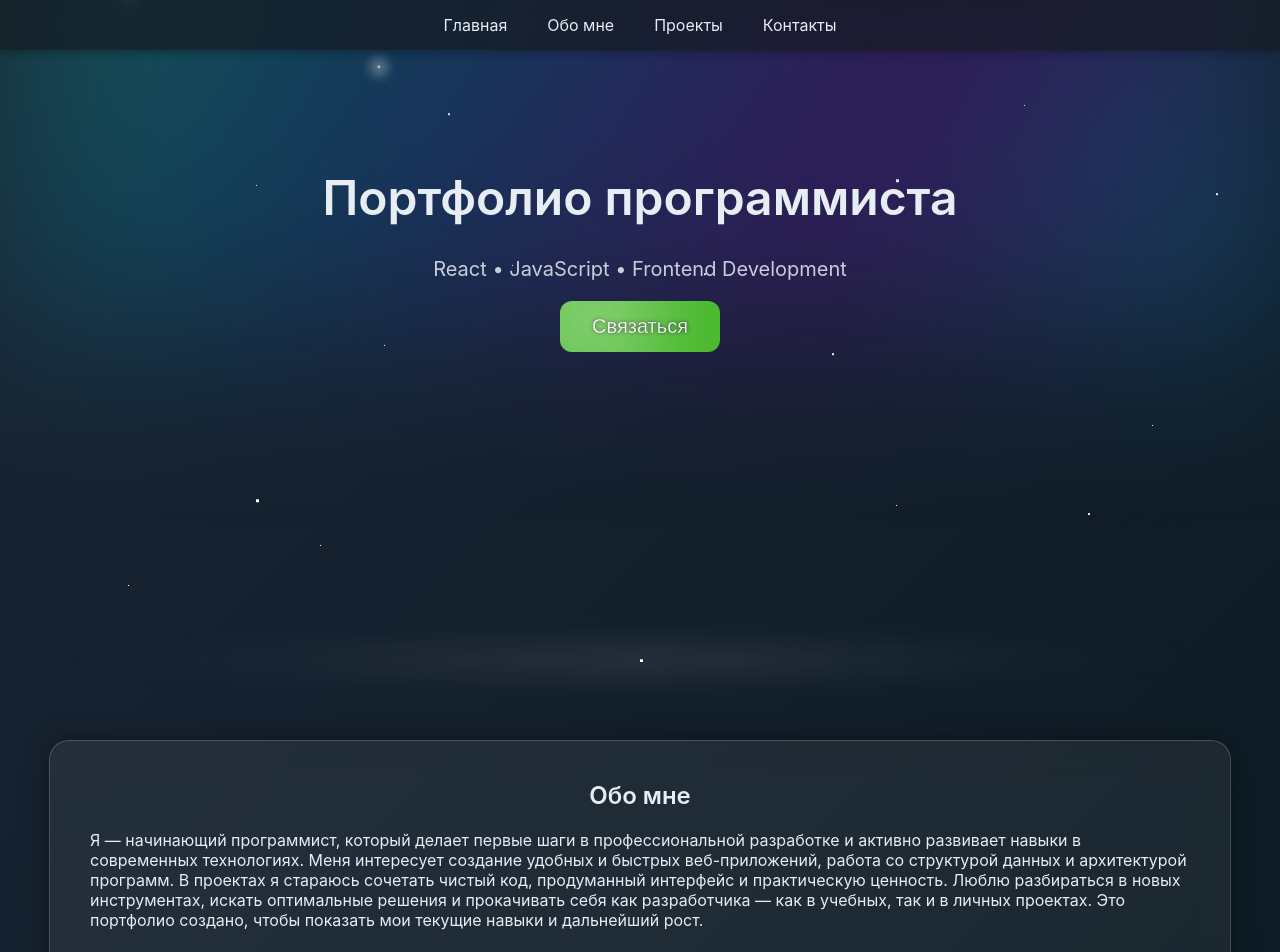
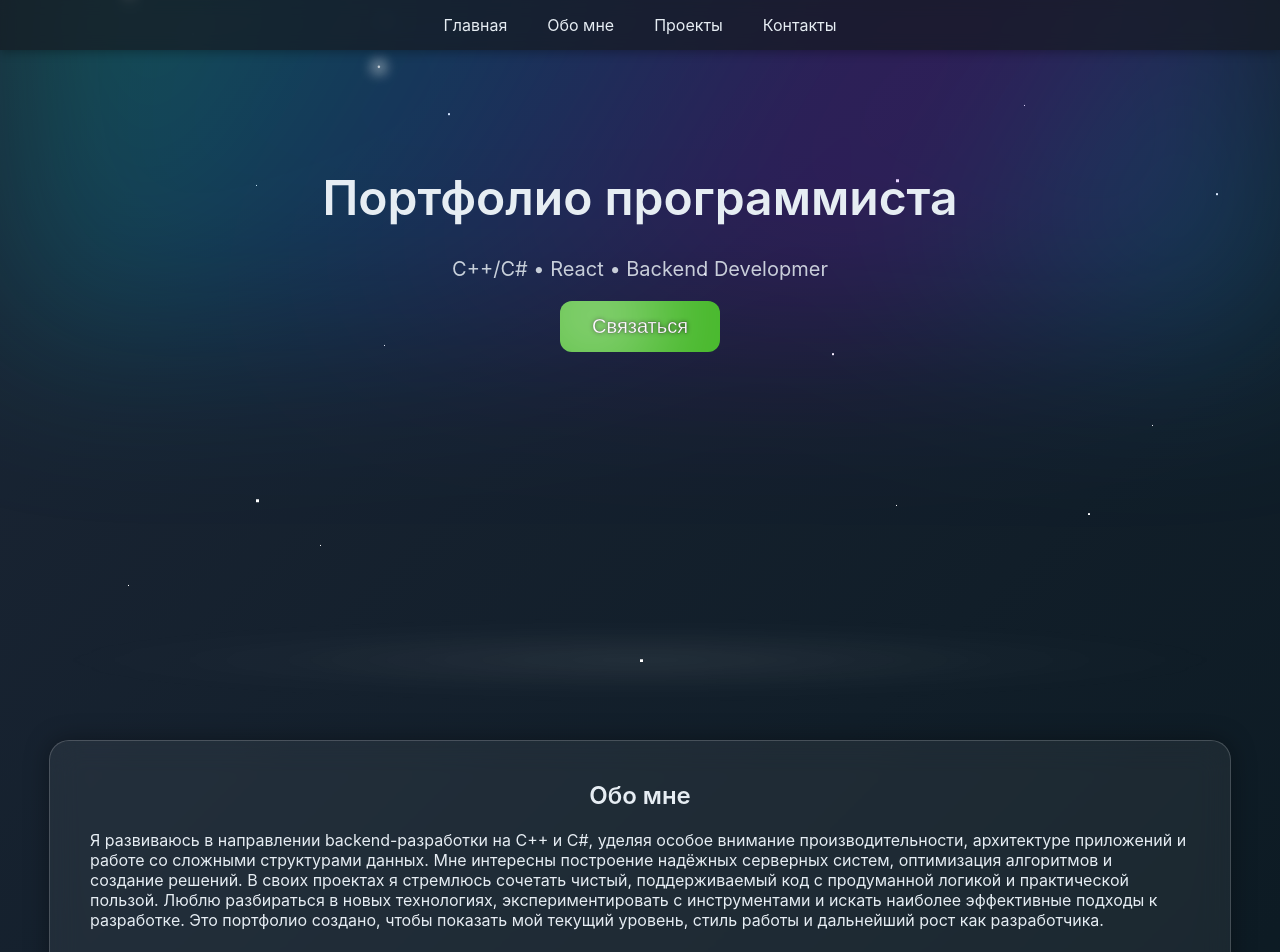
Before and after one commit to vorpalu/portfolio, a React (Create React App) app: page / in a window 1280 px wide. Shown: the top 952 px of the page. Built offline with nearby package versions, Linux system fonts and the light colour scheme.

Commit message:
обновление сайта

```diff
--- a/src/components/About.js
+++ b/src/components/About.js
@@ -5,15 +5,9 @@ function About() {
     <section id="about" className="fade-section glass">
       <h2>Обо мне</h2>
       <p>
-        Я — начинающий программист, который делает первые шаги в профессиональной
-        разработке и активно развивает навыки в современных технологиях. Меня
-        интересует создание удобных и быстрых веб-приложений, работа со
-        структурой данных и архитектурой программ. В проектах я стараюсь
-        сочетать чистый код, продуманный интерфейс и практическую ценность.
-        Люблю разбираться в новых инструментах, искать оптимальные решения и
-        прокачивать себя как разработчика — как в учебных, так и в личных
-        проектах. Это портфолио создано, чтобы показать мои текущие навыки и
-        дальнейший рост.
+Я развиваюсь в направлении backend-разработки на C++ и C#, уделяя особое внимание производительности, архитектуре приложений и работе со сложными структурами данных. Мне интересны построение надёжных серверных систем, оптимизация алгоритмов и создание решений.
+В своих проектах я стремлюсь сочетать чистый, поддерживаемый код с продуманной логикой и практической пользой. Люблю разбираться в новых технологиях, экспериментировать с инструментами и искать наиболее эффективные подходы к разработке.
+Это портфолио создано, чтобы показать мой текущий уровень, стиль работы и дальнейший рост как разработчика.
       </p>
     </section>
   );
--- a/src/components/Footer.js
+++ b/src/components/Footer.js
@@ -6,19 +6,17 @@ function Footer() {
       <p>© 2025 • Портфолио программиста</p>
 
       <div style={{ marginBottom: "10px" }}>
-        <a href="https://github.com/" target="_blank" rel="noreferrer">
+        <a href="https://github.com/vorpalu" target="_blank" rel="noreferrer">
           GitHub
         </a>{" "}
         •{" "}
-        <a href="https://t.me/" target="_blank" rel="noreferrer">
+        <a href="https://t.me/icanbetrue" target="_blank" rel="noreferrer">
           Telegram
         </a>
       </div>
 
       <div>
-        <a href="tel:+79990000000">+7 (999) 000-00-00</a>
-        <br />
-        <a href="mailto:example@mail.ru">example@mail.ru</a>
+        <a href="mailto:liljuuk@icloud.com">liljuuk@icloud.com</a>
       </div>
     </footer>
   );
--- a/src/components/Hero.js
+++ b/src/components/Hero.js
@@ -4,7 +4,7 @@ function Hero() {
   return (
     <section id="home" className="hero" style={{ display: "flex", flexDirection: "column", justifyContent: "center", alignItems: "center", height: "50vh" }}>
       <h1>Портфолио программиста</h1>
-      <p>React • JavaScript • Frontend Development</p>
+      <p>С++/С# • React • Backend Developmer</p>
 <button
   className="glow-button"
   onClick={() => {
```
Also changed, not shown: package.json (+7 -6 lines).
